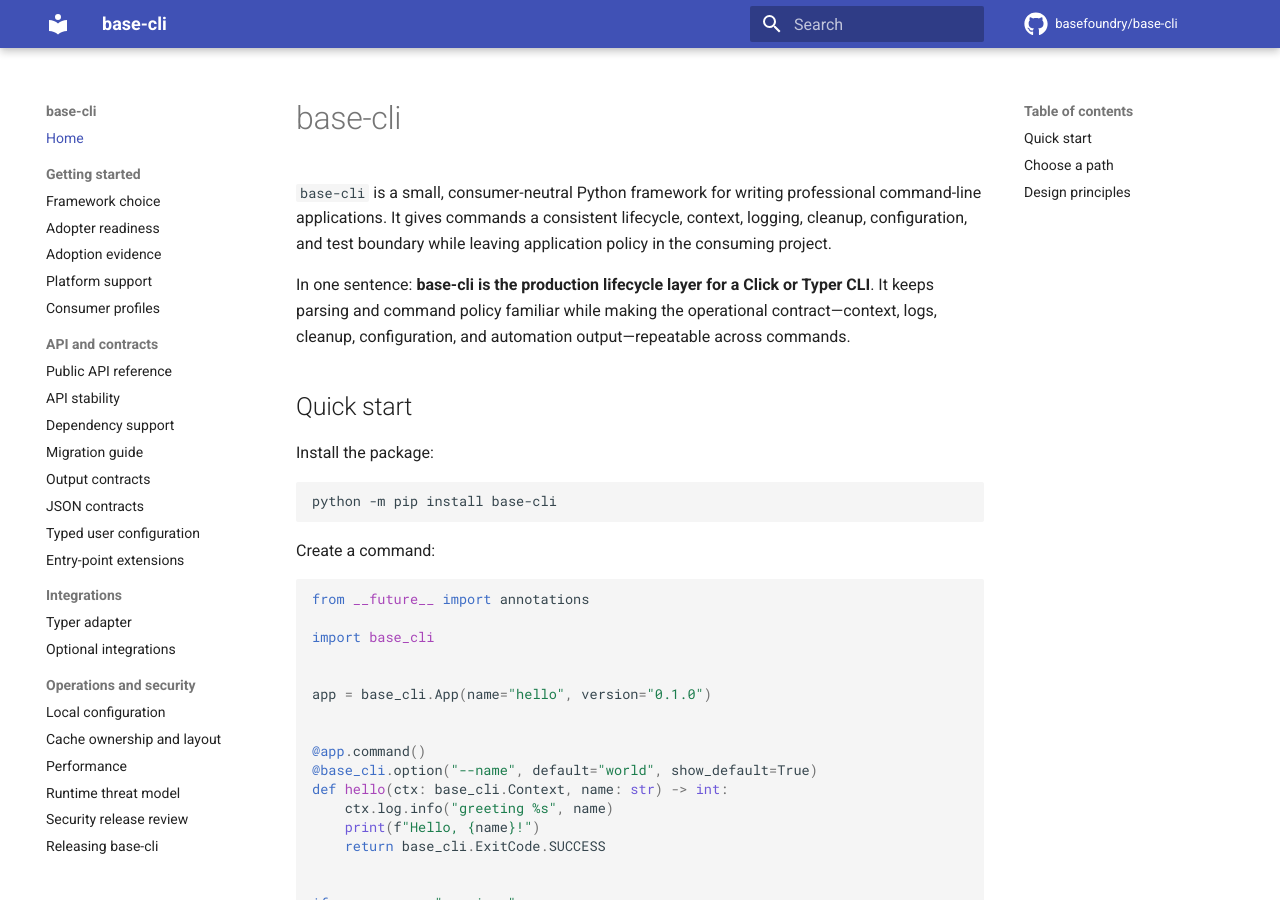
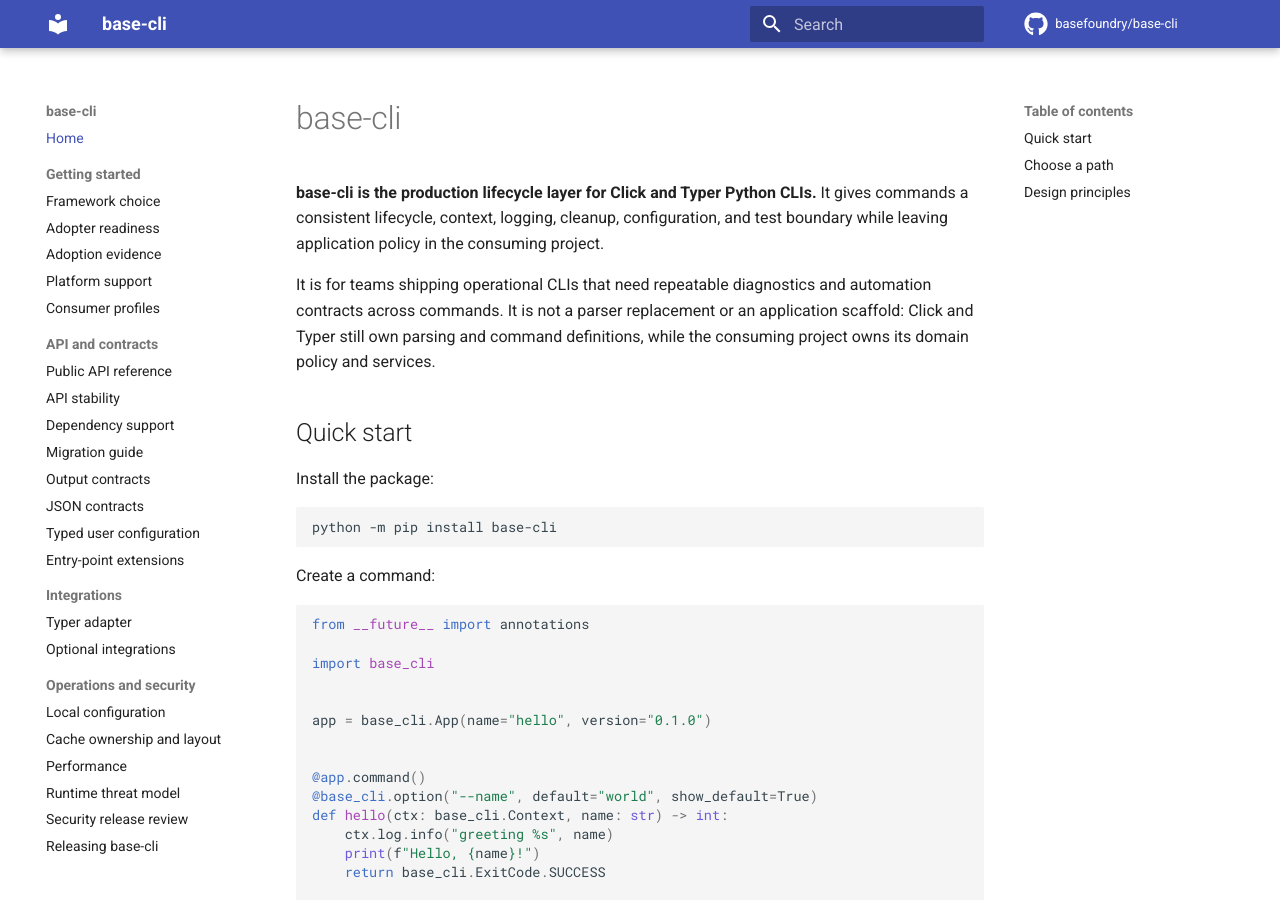
Before and after one commit to basefoundry/base-cli, an MkDocs documentation site: the page built from docs/index.md, in a window 1280 px wide and 900 px high. Built offline with MkDocs 1.6.1 and Material for MkDocs 9.7.7, drawn with Linux system fonts in a browser that asks for light colours; comment, search, counter and statistics services are not loaded.

```diff
--- a/docs/index.md
+++ b/docs/index.md
@@ -1,14 +1,14 @@
 # base-cli
 
-`base-cli` is a small, consumer-neutral Python framework for writing
-professional command-line applications. It gives commands a consistent
-lifecycle, context, logging, cleanup, configuration, and test boundary while
-leaving application policy in the consuming project.
+**base-cli is the production lifecycle layer for Click and Typer Python CLIs.**
+It gives commands a consistent lifecycle, context, logging, cleanup,
+configuration, and test boundary while leaving application policy in the
+consuming project.
 
-In one sentence: **base-cli is the production lifecycle layer for a Click or
-Typer CLI**. It keeps parsing and command policy familiar while making the
-operational contract—context, logs, cleanup, configuration, and automation
-output—repeatable across commands.
+It is for teams shipping operational CLIs that need repeatable diagnostics and
+automation contracts across commands. It is not a parser replacement or an
+application scaffold: Click and Typer still own parsing and command
+definitions, while the consuming project owns its domain policy and services.
 
 ## Quick start
 
--- a/mkdocs.yml
+++ b/mkdocs.yml
@@ -1,5 +1,5 @@
 site_name: base-cli
-site_description: A small, consumer-neutral Python framework for professional command-line applications.
+site_description: The production lifecycle layer for Click and Typer Python CLIs.
 site_url: https://basefoundry.github.io/base-cli/
 repo_name: basefoundry/base-cli
 repo_url: https://github.com/basefoundry/base-cli
```
Also changed, not shown: CHANGELOG.md (+3 -2 lines), README.md (+10 -5 lines), pyproject.toml (+7 -1 lines).
